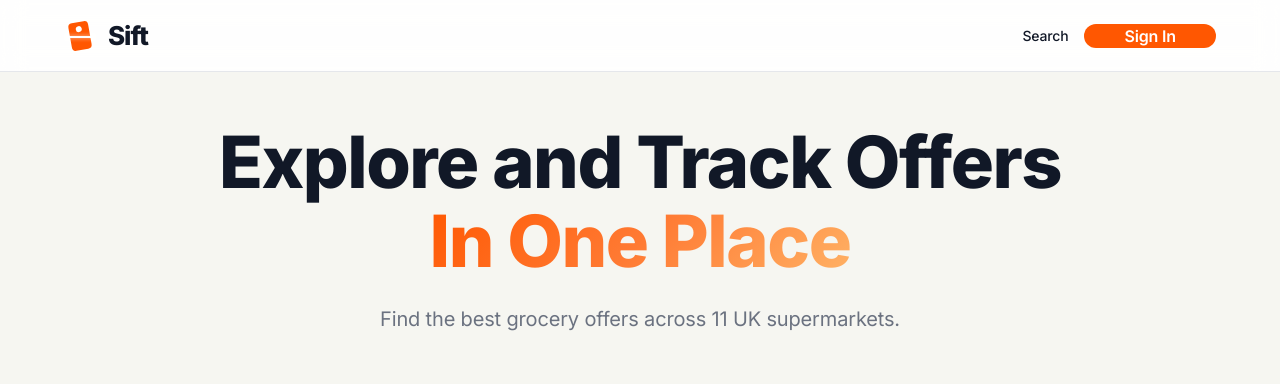
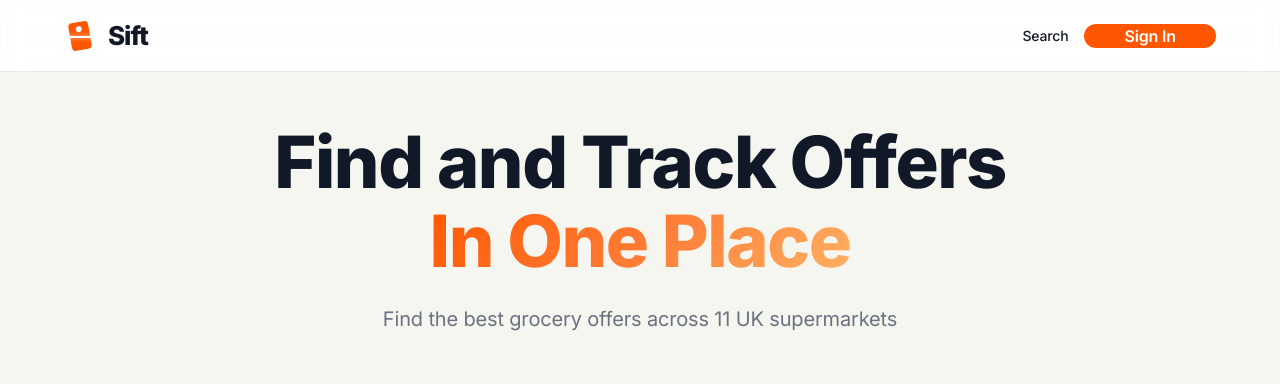
Before and after one commit to AlexanderBell-gh/Sift, a React (Vite) app: page /search in a window 1280 px wide. Shown: the top 384 px of the page. Built offline with nearby package versions, Linux system fonts and the light colour scheme; no server answers.

Commit message:
Updated info in SearchPage.tsx

```diff
--- a/src/components/SearchPage.tsx
+++ b/src/components/SearchPage.tsx
@@ -128,8 +128,8 @@ export default function SearchPage() {
       <>
           <section className="hero">
             <div className="container">
-              <h1>Explore and Track Offers <br /><span className="text-gradient">In One Place</span><br /></h1>
-              <p>Find the best grocery offers across 11 UK supermarkets.</p>
+              <h1>Find and Track Offers <br /><span className="text-gradient">In One Place</span><br /></h1>
+              <p>Find the best grocery offers across 11 UK supermarkets</p>
 
               <div className="store-chips-wrapper">
                 <StoreSelect
```
